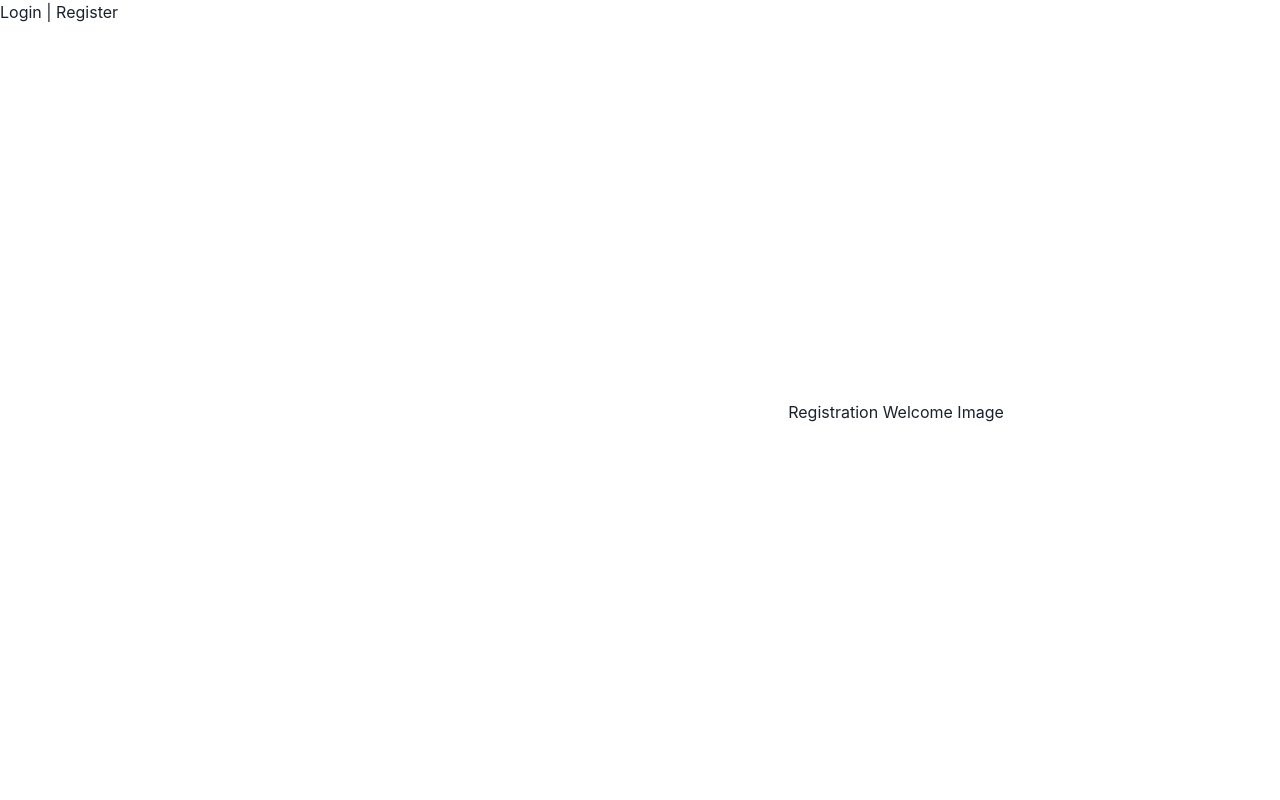
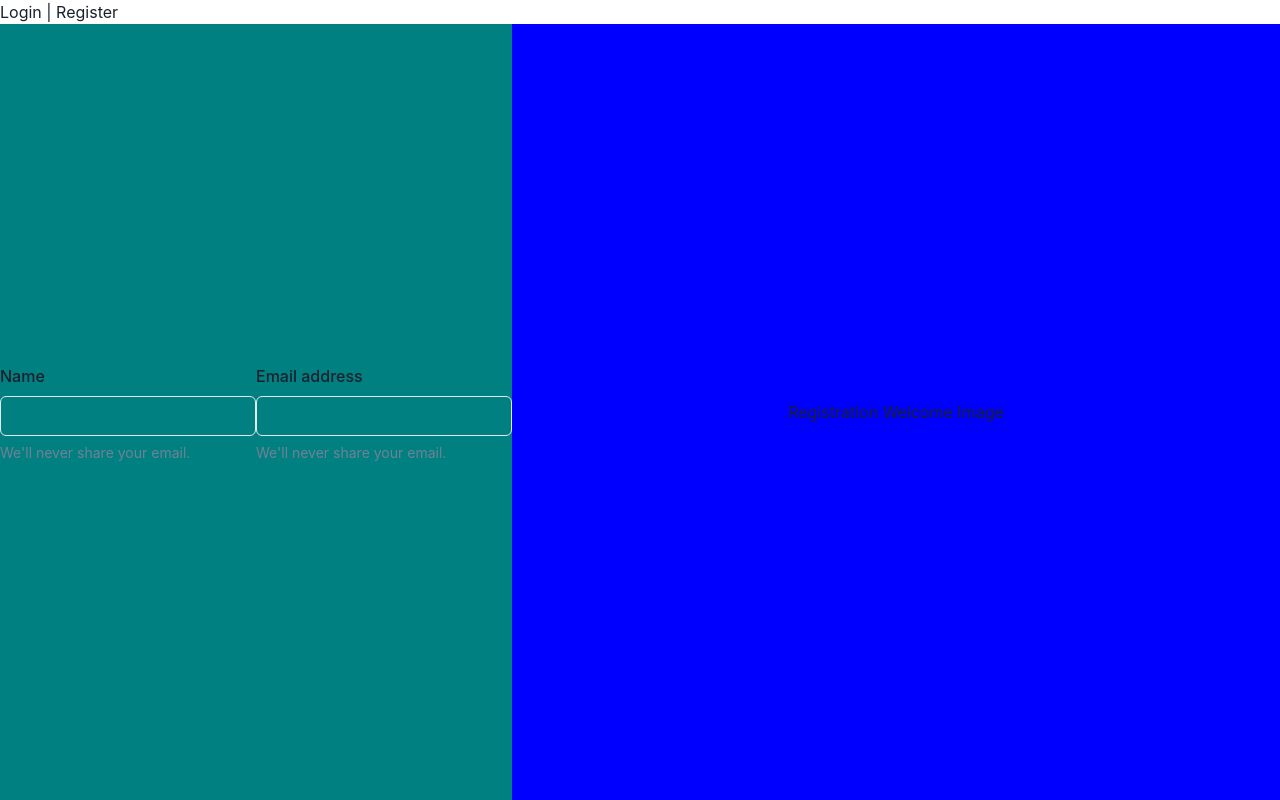
Before and after one commit to cadomani/course-management-system, a React (Vite) app in the folder frontend/: page /registration in a window 1280 px wide. Built offline with nearby package versions, Linux system fonts and the light colour scheme.

Commit message:
Added email input

```diff
--- a/frontend/src/components/registration/RegistrationPage.tsx
+++ b/frontend/src/components/registration/RegistrationPage.tsx
@@ -1,5 +1,5 @@
 import React from 'react';
-import { useState } from 'react'
+import { useState } from 'react';
 import {
   Container,
   Grid,
@@ -13,6 +13,7 @@ import {
   FormLabel,
   FormErrorMessage,
   FormHelperText,
+  Input,
 } from "@chakra-ui/react"
 
 export default function RegistrationPage() {
@@ -22,12 +23,24 @@ export default function RegistrationPage() {
       templateColumns="repeat(3, 1fr)"
     >
       <GridItem colSpan={1}>
-        <Center w="40vw" h="97vh" bg="white">
+        <Center w="40vw" h="97vh" bg="teal">
+
+        <FormControl id="email">
+          <FormLabel>Name</FormLabel>
+          <Input type="email" />
+          <FormHelperText>We'll never share your email.</FormHelperText>
+          </FormControl>
+
+        <FormControl id="email">
+        <FormLabel>Email address</FormLabel>
+        <Input type="email" />
+        <FormHelperText>We'll never share your email.</FormHelperText>
+         </FormControl>
 
         </Center>
       </GridItem>
       <GridItem colSpan={2}>
-        <Center w="60vw" h="97vh" bg="white">
+        <Center w="60vw" h="97vh" bg="blue">
           <Text>Registration Welcome Image</Text>
         </Center>
       </GridItem>
```
